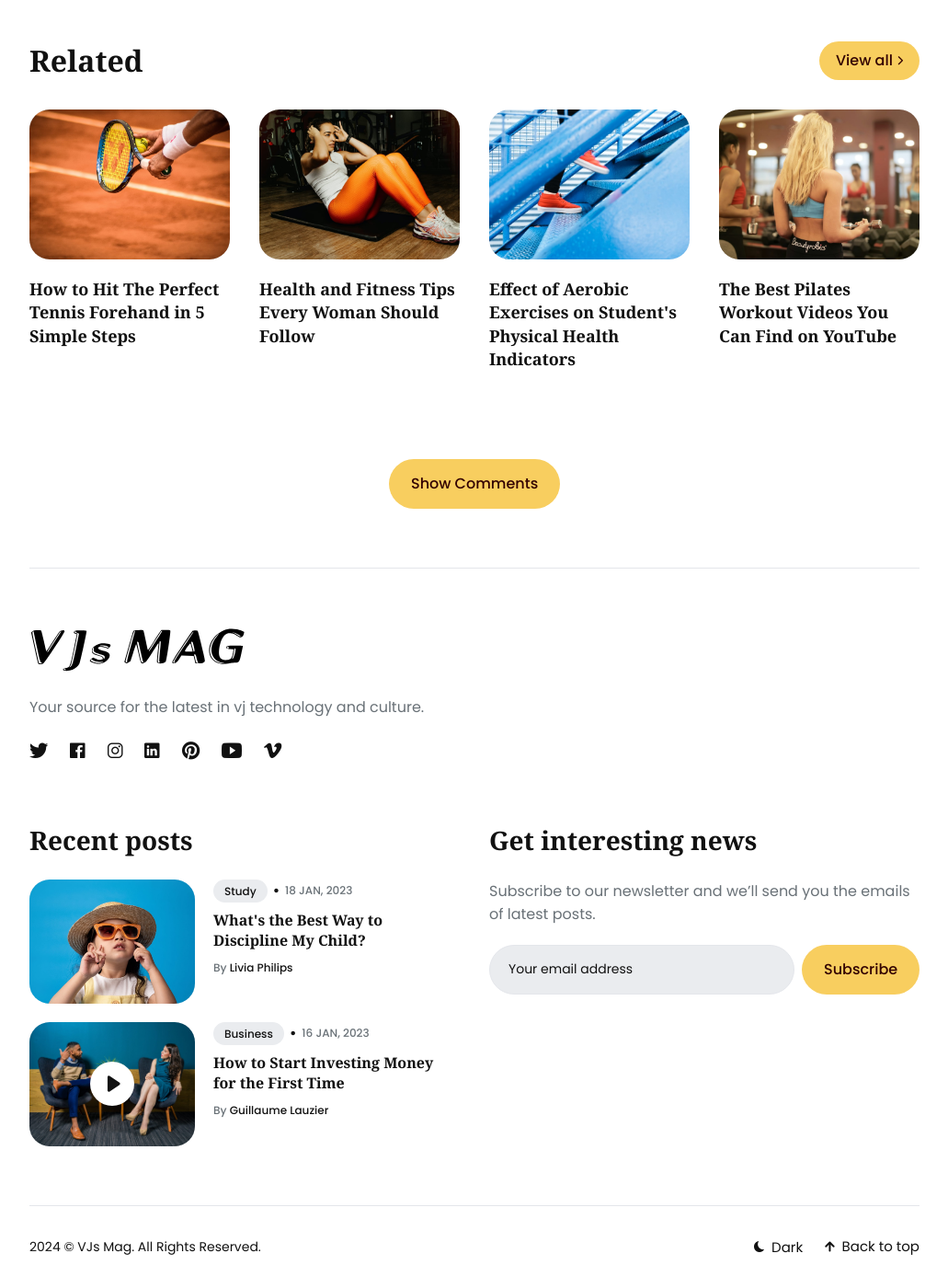
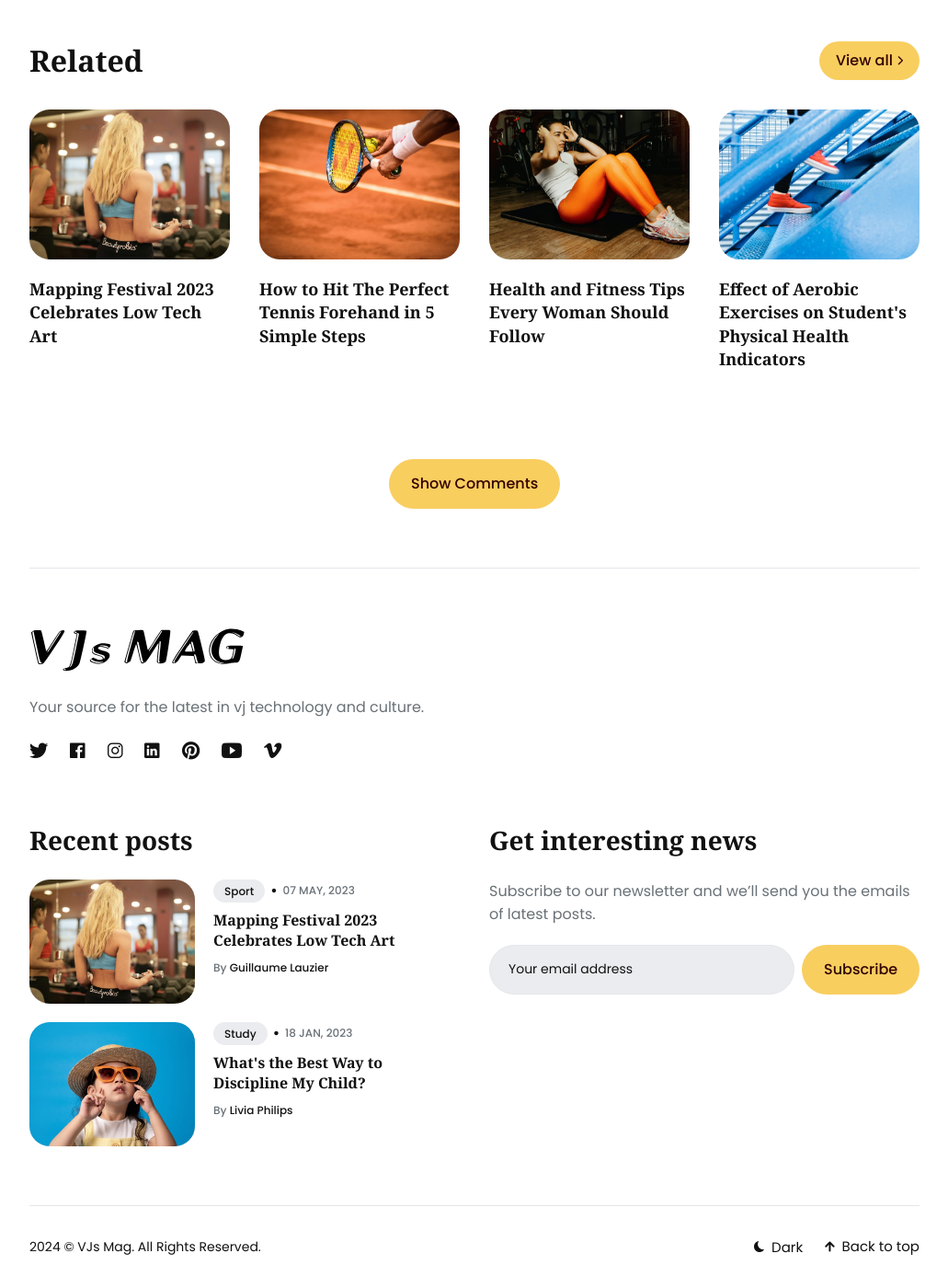
Before and after one commit to onConsensus/website, a Jekyll site: the page built from _posts/2022-05-10-top-reasons-wild-swimming-could-be-good-for-you.md, in a window 1280 px wide and 1400 px high, scrolled down 4219 px. Shown: the whole window at 92% size, without its empty margins (124-1155 px from the left). Built offline with Jekyll 4.4.1, drawn with Linux system fonts in a browser that asks for light colours; some of the changed lines change nothing that is shown; some of the changed text lies outside the part shown.

Commit message:
Update 2022-05-07-the-best-pilates-workout-videos-you-can-find-on-youtube.md

```diff
--- a/_posts/2022-05-07-the-best-pilates-workout-videos-you-can-find-on-youtube.md
+++ b/_posts/2022-05-07-the-best-pilates-workout-videos-you-can-find-on-youtube.md
@@ -1,37 +1,69 @@
 ---
 layout: post
-title: The Best Pilates Workout Videos You Can Find on YouTube
-description: Class aptent taciti sociosqu ad litora torquent per conubia nostra, per inceptos himenaeos. Curabitur sodales ligula in libero. Sed dignissim lacinia nunc. Curabitur tortor. Pellentesque nibh. Aenean quam. In scelerisque sem at dolor.
-date: 2022-05-07 15:01:35 +0300
-author: livia
+title: Mapping Festival 2023 Celebrates Low Tech Art
+description: Mapping Festival 2023, a highly anticipated event celebrated for its innovative blend of art and technology, is scheduled to commence from Thursday, May 18th and extend till Sunday, May 28th.
+date: 2023-05-07 15:01:35 +0300
+author: admin
 image: '/images/33.jpg'
 tags: [sport]
 ---
-Vestibulum lacinia arcu eget nulla. Class aptent taciti sociosqu ad litora torquent per conubia nostra, per inceptos himenaeos. Curabitur sodales ligula in libero. Sed dignissim lacinia nunc. Curabitur tortor. Pellentesque nibh. Aenean quam. In scelerisque sem at dolor. Maecenas mattis. Sed convallis tristique sem. Proin ut ligula vel nunc egestas porttitor.
+<response>
+# Mapping Festival 2023
 
-Morbi lectus risus, iaculis vel, suscipit quis, luctus non, massa. Fusce ac turpis quis ligula lacinia aliquet. Mauris ipsum. Nulla metus metus, ullamcorper vel, tincidunt sed, euismod in, nibh. Quisque volutpat condimentum velit. Class aptent taciti sociosqu ad litora torquent per conubia nostra, per inceptos himenaeos. Nam nec ante. Sed lacinia, urna non tincidunt mattis, tortor neque adipiscing diam, a cursus ipsum ante quis turpis. Nulla facilisi. Ut fringilla. Suspendisse potenti. Nunc feugiat mi a tellus consequat imperdiet. Vestibulum sapien. Proin quam.
+[Mapping Festival 2023](https://mappingfestival.com/), a highly anticipated event celebrated for its innovative blend of art and technology, is scheduled to commence from Thursday, May 18th and extend till Sunday, May 28th. This year, the festival is shining a spotlight on low tech art, a testament to the creative potential of salvaged materials and human energy. Hosted at the [Jardin des Nations](https://www.jardin-des-nations.ch/en/evenement/mapping-festival-2/), this outdoor spectacle promises to captivate audiences with its unique, environmentally-conscious performances.
 
-## Quality Sport Programs
+## Sustainable Practices
 
-Etiam ultrices. Suspendisse in justo eu magna luctus suscipit. Sed lectus. Integer euismod lacus luctus magna. Quisque cursus, metus vitae pharetra auctor, sem massa mattis sem, at interdum magna augue eget diam. Vestibulum ante ipsum primis in faucibus orci luctus et ultrices posuere cubilia Curae; Morbi lacinia molestie dui. Praesent blandit dolor. Sed non quam. In vel mi sit amet augue congue elementum. Morbi in ipsum sit amet pede facilisis laoreet. Donec lacus nunc, viverra nec, blandit vel, egestas et, augue.
+This year’s festival endeavors to minimize its carbon footprint, aligning its theme with practices that respect and protect our environment. In this spirit, the musical stage, crafted from local wood in collaboration with community organization La Barje, exemplifies the festival’s commitment to sustainability.
 
-<div class="gallery-box">
-  <div class="gallery">
-    <img src="/images/34.jpg" loading="lazy">
-    <img src="/images/35.jpg" loading="lazy">
-    <img src="/images/36.jpg" loading="lazy">
-  </div>
-  <em>Gallery / <a href="https://www.pexels.com" target="_blank">Pexels</a></em>
-</div>
+## Festival Highlights
 
-Nulla quam. Aenean laoreet. Vestibulum nisi lectus, commodo ac, facilisis ac, ultricies eu, pede. Ut orci risus, accumsan porttitor, cursus quis, aliquet eget, justo. Sed pretium blandit orci. Ut eu diam at pede suscipit sodales. Aenean lectus elit, fermentum non, convallis id, sagittis at, neque. Nullam mauris orci, aliquet et, iaculis et, viverra vitae, ligula. Nulla ut felis in purus aliquam imperdiet. Maecenas aliquet mollis lectus. Vivamus consectetuer risus et tortor. Lorem ipsum dolor sit amet, consectetur adipiscing elit. Integer nec odio. Praesent libero.
+### Salle de Sonance
 
-Nam nec ante. Sed lacinia, urna non tincidunt mattis, tortor neque adipiscing diam, a cursus ipsum ante quis turpis. Nulla facilisi. Ut fringilla. Suspendisse potenti. Nunc feugiat mi a tellus consequat imperdiet. Vestibulum sapien. Proin quam. Etiam ultrices. Suspendisse in justo eu magna luctus suscipit. Sed lectus. Integer euismod lacus luctus magna. Quisque cursus, metus vitae pharetra auctor, sem massa mattis sem, at interdum magna augue eget diam.
+One of the festival’s highlights is the Salle de Sonance, an immersive sound space conceptualized by Alican Okan and built by the MelUsine collective using reclaimed wood from the site. Okan, a composer and sound artist hailing from Istanbul, is celebrated for his ingenuity in crafting instruments from recycled materials. The MelUsine collective, on the other hand, seeks to empower individuals with shared skills and services, fostering a sense of community.
 
-> The longer I live, the more I realize that I am never wrong about anything, and that all the pains I have so humbly taken to verify my notions have only wasted my time!
+### Sculptures by Thierry Anderegg
 
-Vestibulum ante ipsum primis in faucibus orci luctus et ultrices posuere cubilia Curae; Morbi lacinia molestie dui. Praesent blandit dolor. Sed non quam. In vel mi sit amet augue congue elementum. Morbi in ipsum sit amet pede facilisis laoreet. Donec lacus nunc, viverra nec, blandit vel, egestas et, augue. Vestibulum tincidunt malesuada tellus. Ut ultrices ultrices enim. Curabitur sit amet mauris. Morbi in dui quis est pulvinar ullamcorper. Nulla facilisi. Integer lacinia sollicitudin massa.
+The festival also serves as a platform for Geneva-based artist Thierry Anderegg, who will display his exceptional sculptures, “The Fitness Monster” and “La Macchina Infernale”. These pieces, animated by human strength, mirror the quirky, humorous style of Swiss artist Tinguely, incorporating elements of science fiction to engage audiences in a captivating ballet of movement, sound, and light.
 
-Mauris ipsum. Nulla metus metus, ullamcorper vel, tincidunt sed, euismod in, nibh. Quisque volutpat condimentum velit. Class aptent taciti sociosqu ad litora torquent per conubia nostra, per inceptos himenaeos. Nam nec ante. Sed lacinia, urna non tincidunt mattis, tortor neque adipiscing diam, a cursus ipsum ante quis turpis. Nulla facilisi. Ut fringilla. Suspendisse potenti. Nunc feugiat mi a tellus consequat imperdiet. Vestibulum sapien.
+### Electro-Solar Concert
 
-Proin quam. Etiam ultrices. Suspendisse in justo eu magna luctus suscipit. Sed lectus. Integer euismod lacus luctus magna. Quisque cursus, metus vitae pharetra auctor, sem massa mattis sem, at interdum magna augue eget diam. Vestibulum ante ipsum primis in faucibus orci luctus et ultrices posuere cubilia Curae; Morbi lacinia molestie dui. Praesent blandit dolor. Sed non quam. In vel mi sit amet augue congue elementum. Morbi in ipsum sit amet pede facilisis laoreet. Donec lacus nunc, viverra nec, blandit vel, egestas et, augue. Vestibulum tincidunt malesuada tellus.
+Another unique feature is an electro-solar concert by DJ Nøs and Antoine Meissonnier. DJ Nøs will operate a bicycle-cargo-sound system powered by photovoltaic panels, while Antoine will project light objects in synchrony with the music. This collaborative performance promises to be a sensory feast, combining Antoine’s textured visuals with Nøs’ contemplative sounds.
+
+## Live Performances
+
+Acclaimed artist Oilhack will grace the festival with a live performance, using his world-renowned oils to create a vibrant spectacle of color. In contrast, Troffea Bahn is set to transport attendees on a psychedelic journey with his acid techno DJ sets.
+
+## Workshops and Activities
+
+### Interactive Upcycling Workshop
+
+A special feature for children includes an interactive upcycling workshop called “Joue à ton rythme” that encourages participants to create their own instruments from everyday objects. Furthermore, in a collaboration with Out of the Box & Cap Loisirs, the festival will present “Triphonie”, an inclusive concert created by visual artists, amateur musicians, and professionals, with and without disabilities. This performance promises to provide a sensory experience that may hold surprises for audiences.
+
+### Performance “Demystifying the Æther”
+
+The festival concludes with the performance “Demystifying the Æther” by Félicien Goguey and Matthias Hurtl, a grand finale stemming from a five-day workshop exploring electromagnetic waves.
+
+## Supporting Emerging Creators
+
+The [Mapping Festival 2023](https://mappingfestival.com/) is not solely a platform for renowned artists but also encourages emerging creators to showcase their talent. To this end, a series of educational programs and workshops focusing on low tech tools and methods have been arranged. Artists like Alican Okan and Félicien Goguey will guide these sessions, allowing attendees to delve into the creative possibilities of low-tech art and its potential for environmental sustainability.
+
+## Critical Discussions
+
+Critical discussions also hold significant importance at the festival. A series of round tables will provide a space for dialogue and debate, where artists, researchers, and the public can engage in discussions related to the intersection of technology, art, and society.
+
+## Collaborations
+
+The 19th edition of the Mapping Festival is also proud to collaborate with [HEAD-Geneva](https://ecal.ch/en/feed/events/1667/fantastic-smartphones-at-mapping-festival/) and [ECAL/Ecole cantonale d’art de Lausanne](https://ecal.ch/en/feed/events/1667/fantastic-smartphones-at-mapping-festival/), fostering young creators and their innovative contributions to the technological and transdisciplinary arts scene.
+
+## Conclusion
+
+The [Mapping Festival 2023](https://mappingfestival.com/) aims to create an immersive, innovative, and engaging art experience while raising awareness about environmental sustainability. It’s an invitation to all to come and explore the limitless potential of creativity when it’s harmoniously combined with a commitment to our planet.
+
+## Related Links
+
+- [Mapping Festival Official Website](https://mappingfestival.com/)
+- [Fantastic Smartphones at Mapping Festival](https://ecal.ch/en/feed/events/1667/fantastic-smartphones-at-mapping-festival/)
+- [Jardin des Nations - Mapping Festival Event](https://www.jardin-des-nations.ch/en/evenement/mapping-festival-2/)
+- [iMapp Bucharest 2023](https://visitbucharest.today/imapp-bucharest/)
+- [Low Tech Lab - Mapping Festival](https://lowtechlab.org/en/tools/calendar/event-rec7aZZhye4nyPH7v)
```
